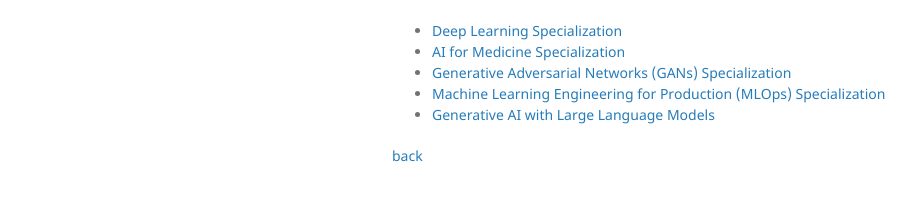
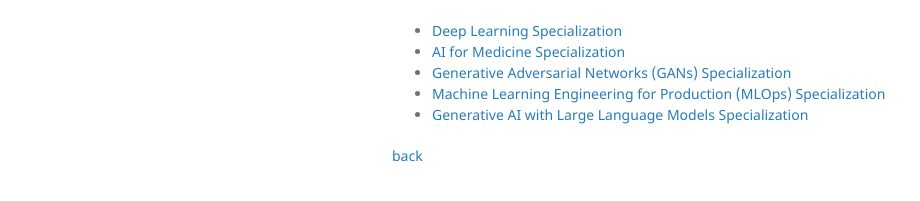
Before and after one commit to shoumikchow/shoumikchow.github.io, a Jekyll site: the page built from pages/experience.md, in a window 1280 px wide and 1010 px high. Shown: the part 774-975 px from the top of the window, without its empty margins (178-1098 px from the left). Built offline with Jekyll 4.4.1, drawn with Linux system fonts in a browser that asks for light colours.

Commit message:
Fix name of course

```diff
--- a/pages/experience.md
+++ b/pages/experience.md
@@ -35,6 +35,6 @@ I am now at [Andium](https://andium.com) where I work with ML Ops and computer v
 * [AI for Medicine Specialization](https://coursera.org/share/5043c1edcf059d48b607ab31181352d5)
 * [Generative Adversarial Networks (GANs) Specialization](https://coursera.org/share/886d61ee6c28afda145edd4218b1a869)
 * [Machine Learning Engineering for Production (MLOps) Specialization](https://coursera.org/share/dacea6c7eae4a9897f8379a0ecb5db48)
-* [Generative AI with Large Language Models](https://coursera.org/share/371fa8c1f588dcb6640be7b76f31428e)
+* [Generative AI with Large Language Models Specialization](https://coursera.org/share/371fa8c1f588dcb6640be7b76f31428e)
 
 [back](https://shoumikchow.com)
```
